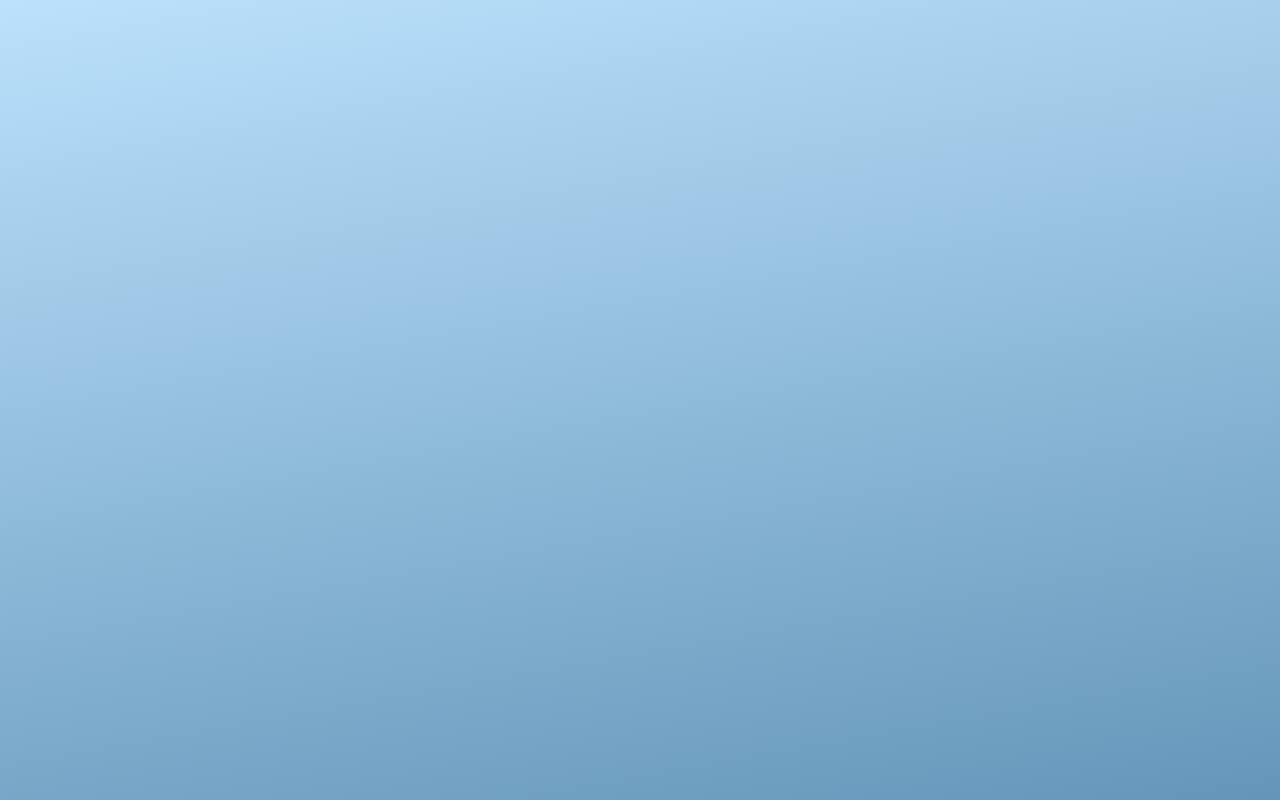
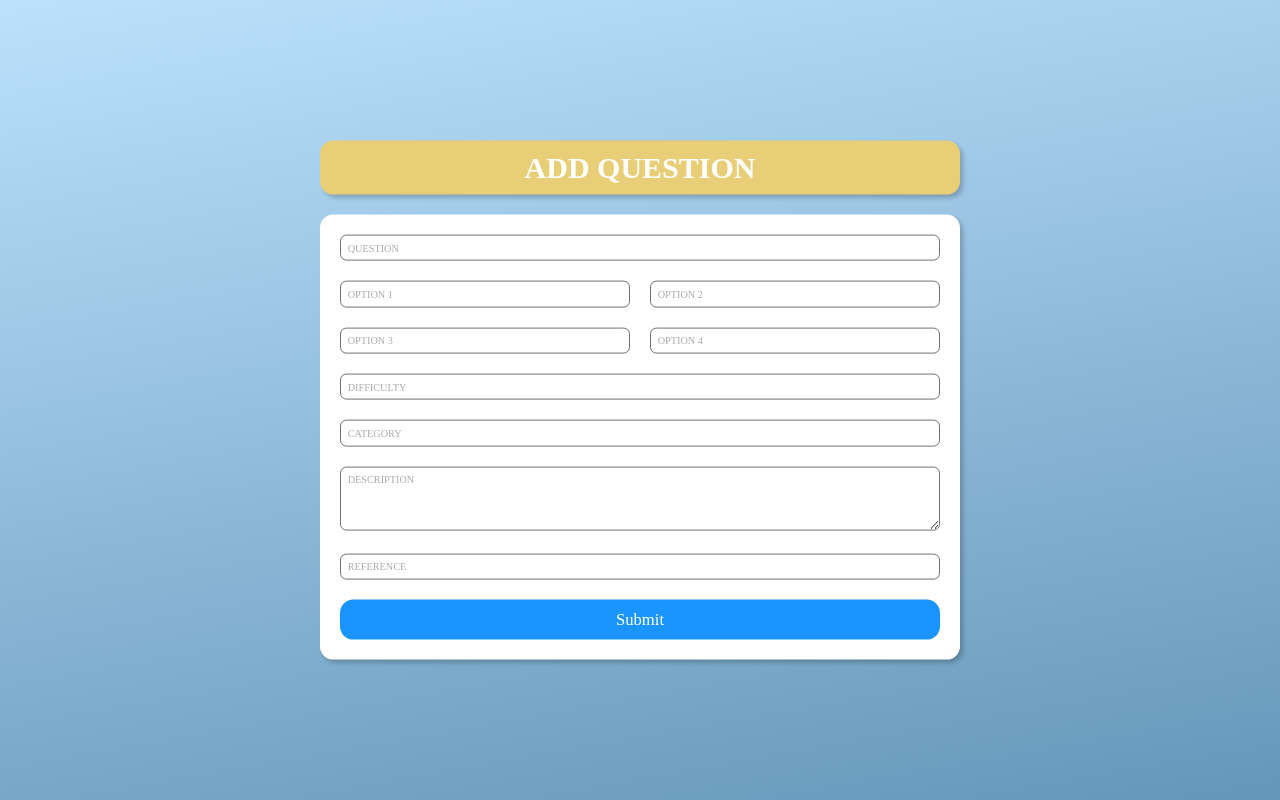
Before and after one commit to AlonsoBear/quizz-app-frontend, a React (Create React App) app: page /ardilla in a window 1280 px wide. Before the commit this address had no page. Built offline with nearby package versions, Linux system fonts and the light colour scheme.

Commit message:
admin dashboard on process

```diff
--- a/src/App.js
+++ b/src/App.js
@@ -1,10 +1,11 @@
-import { WelcomeWindow, InitialForm, Quiz, Exercise } from "./components";
+import { WelcomeWindow, InitialForm, Quiz, Exercise, Dashboard } from "./components";
 import { BrowserRouter as Router, Route, Routes } from "react-router-dom"
 
 function App() {
   return (
     <Router>
       <Routes>
+        <Route exact path="/ardilla" element={<Dashboard/>}/>
         <Route exact path="/login" element={<InitialForm/>}/>
         <Route exact path="/" element={<WelcomeWindow/>}/>
         <Route exact path="/veterinary" element={<Quiz/>}/>
--- /dev/null
+++ b/src/basic/DashboardInput.js
@@ -0,0 +1,46 @@
+import styled from "styled-components";
+
+const Input = styled.input`
+    background-color: white;
+    border: solid 0.052vw #707070;
+    font-size: .8vw;
+    color: #707070;
+    font-family: "Lao Sangam MN";
+    border-radius: .5vw;
+    width: 100%;
+    padding: 0.521vw;
+
+    &::placeholder {
+        color: #ACACAC;
+    }
+`
+
+const TextInput = styled.textarea`
+    background-color: white;
+    border: solid 0.052vw #707070;
+    font-size: .8vw;
+    color: #707070;
+    font-family: "Lao Sangam MN";
+    border-radius: .5vw;
+    width: 100%;
+    height: 5vw;
+    padding: 0.521vw;
+    overflow-x: hidden;
+    overflow-y: scroll;
+
+    &::placeholder {
+        color: #ACACAC;
+    }
+`
+
+export const DashboardInput = ({ label, onChange, type, value }) => {
+    return(
+        <div>
+            {
+                type === "text-area" ?
+                <TextInput value={value} onChange={onChange} id={label} name={label} placeholder={label.toUpperCase()}/> :
+                <Input value={value} onChange={onChange} type="text" id={label} name={label}  placeholder={label.toUpperCase()}/>
+            }
+        </div>
+    )
+}
--- a/src/basic/index.js
+++ b/src/basic/index.js
@@ -6,6 +6,7 @@ import { Category } from "./Category";
 import { ProfileStats } from "./ProfileStats";
 import { Answer } from "./Answer";
 import { Option } from "./Option";
+import { DashboardInput } from "./DashboardInput";
 
 export {
     Text,
@@ -15,5 +16,6 @@ export {
     Category,
     ProfileStats,
     Answer,
-    Option
+    Option,
+    DashboardInput
 }
--- /dev/null
+++ b/src/components/Dashboard.js
@@ -0,0 +1,145 @@
+import { useState } from "react";
+import styled from "styled-components";
+import { BlockHeader, Button, DashboardInput } from "../basic";
+import axios from "axios"
+
+const BlockContainer = styled.div`
+    width: 50vw;
+    display: flex;
+    flex-direction: column;
+    position: absolute;
+    top: 50%;
+    left: 50%;
+    transform: translate(-50%, -50%);
+`
+
+const DashboardContainer = styled.div`
+    width: 100%;
+    height: auto;
+    background-color: white;
+    box-shadow: 0.260vw 0.260vw 0.313vw rgba(0, 0, 0, 0.2);
+    padding: 1.563vw;
+    border-radius: 1.042vw;
+    font-family: "Helvetica Neue";
+    font-size: 1.042vw;
+
+    * {
+        margin-bottom: 20px;
+    }
+
+    *:last-child {
+        margin-bottom: 0;
+    }
+`
+
+const InputGrid = styled.div`
+    display: grid;
+    grid-template-columns: auto auto;
+    gap: 20px;
+
+    div {
+        margin-bottom: 0;
+    }
+`
+
+const ResponseStatus = styled.div`
+    width: fit-content;
+    height: auto;
+    margin: 20px auto;
+    font-size: 15px;
+    ${props => {
+        return props.isCorrect ?
+            "color: #32C008;" :
+            "color: #C0131D;"
+    }}
+`
+
+export const Dashboard = () => {
+    const [question, setQuestion] = useState("")
+    const [categories, setCategories] = useState([])
+    const [reference, setReference] = useState("")
+    const [description, setDescription] = useState("")
+    const [difficulty, setDifficulty] = useState("")
+    const [option1, setOption1] = useState("")
+    const [option2, setOption2] = useState("")
+    const [option3, setOption3] = useState("")
+    const [option4, setOption4] = useState("")
+    const [status, setStatus] = useState("")
+
+    const resetState = () => {
+        setQuestion("")
+        setCategories([])
+        setReference("")
+        setDescription("")
+        setDifficulty("")
+        setOption1("")
+        setOption2("")
+        setOption3("")
+        setOption4("")
+    }
+
+    const generateData = () => {
+        const newExercise = {
+            "question": question,
+            "options": [{
+                "answer": option1,
+                "isCorrect": true
+                }, {
+                "answer": option2,
+                "isCorrect": false
+                }, {
+                "answer": option3,
+                "isCorrect": false
+                }, {
+                "answer": option4,
+                "isCorrect": false
+                }],
+            "difficulty": difficulty,
+            "categories": categories,
+            "description": description,
+            "reference": reference
+        }
+        return newExercise
+    }
+
+    const handleSubmit = () => {
+        const newData = generateData()
+        const response = axios({
+            method: 'post',
+            url: "http://localhost:5000/exercises",
+            data: newData
+        }).then(res => {
+            console.log(res)
+            resetState()
+            setStatus("success")
+        }).catch(_ => {
+            setStatus("failure")
+        })
+    }
+
+    return(<>
+        <BlockContainer>
+            <BlockHeader>Add Question</BlockHeader>
+            <DashboardContainer>
+                <DashboardInput value={question} onChange={e => setQuestion(e.target.value)}label="question"></DashboardInput>
+                <InputGrid>
+                    <DashboardInput value={option1} onChange={e => setOption1(e.target.value)}label="Option 1"></DashboardInput>
+                    <DashboardInput value={option2} onChange={e => setOption2(e.target.value)}label="Option 2"></DashboardInput>
+                    <DashboardInput value={option3} onChange={e => setOption3(e.target.value)}label="Option 3"></DashboardInput>
+                    <DashboardInput value={option4} onChange={e => setOption4(e.target.value)}label="Option 4"></DashboardInput>
+                </InputGrid>
+                <DashboardInput value={difficulty} onChange={e => setDifficulty([e.target.value])}label="difficulty"></DashboardInput>
+                <DashboardInput value={categories} onChange={e => setCategories([e.target.value])}label="category"></DashboardInput>
+                <DashboardInput value={description} onChange={e => setDescription(e.target.value)}label="description" type="text-area"></DashboardInput>
+                <DashboardInput value={reference} onChange={e => setReference(e.target.value)}label="reference"></DashboardInput>
+                { status !== "" ?
+                    (status == "success" ?
+                        <ResponseStatus isCorrect={true}>Question created successfully</ResponseStatus> :
+                        <ResponseStatus isCorrect={false}>Error while creating question</ResponseStatus>) :
+                    null
+                }
+                <Button onClick={handleSubmit}>Submit</Button>
+            </DashboardContainer>
+        </BlockContainer>
+    </>)
+}
--- a/src/components/InitialForm.js
+++ b/src/components/InitialForm.js
@@ -50,7 +50,7 @@ export const InitialForm = () => {
             setErrorMessage("Name must be at least 5 characters long")
         } else {
             setErrorMessage("")
-            navigate('/welcome')
+            navigate('/')
         }
     }
 
--- a/src/components/WelcomeWindow.js
+++ b/src/components/WelcomeWindow.js
@@ -32,8 +32,7 @@ export const WelcomeWindow = () => {
 
     const getName = () => {
         const name = JSON.parse(localStorage.getItem("name"))
-        console.log(name)
-        if(name.length < 5){
+        if(!name){
             return <Navigate to="/login" replace={true}/>
         }
         return name
--- a/src/components/index.js
+++ b/src/components/index.js
@@ -4,6 +4,7 @@ import { Categories } from "./Categories";
 import { Quiz } from "./Quiz";
 import { Exercise } from "./Exercise";
 import { Question } from "./Question";
+import { Dashboard } from "./Dashboard";
 
 export {
     InitialForm,
@@ -11,5 +12,6 @@ export {
     Categories,
     Quiz,
     Exercise,
-    Question
+    Question,
+    Dashboard
 }
```
Also changed, not shown: public/patreon.png (added).
